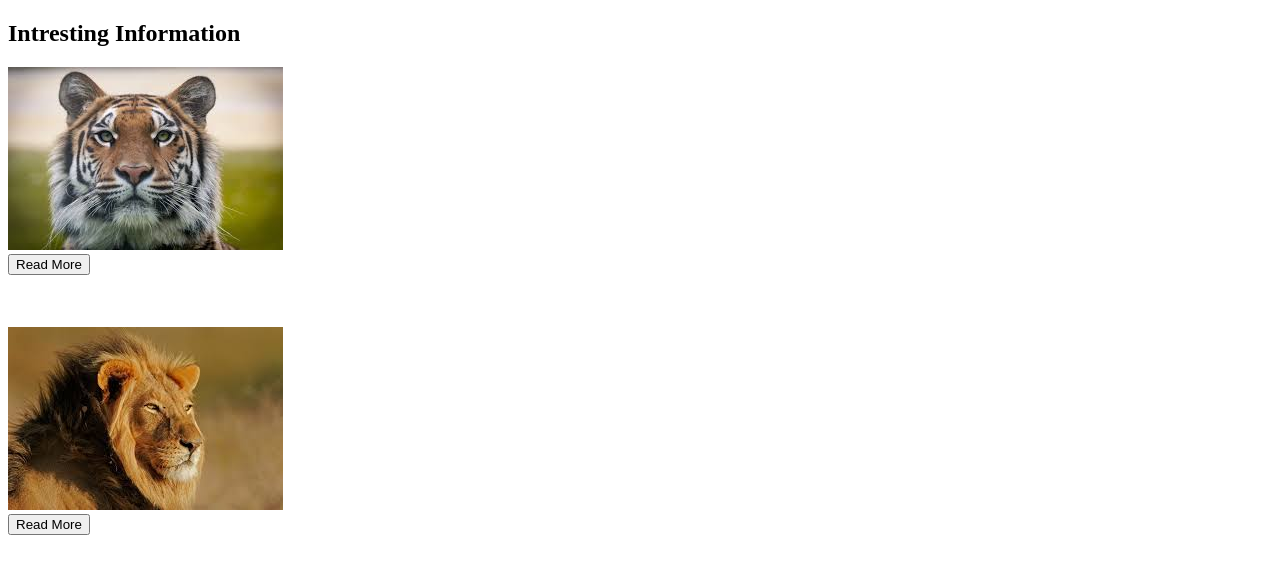
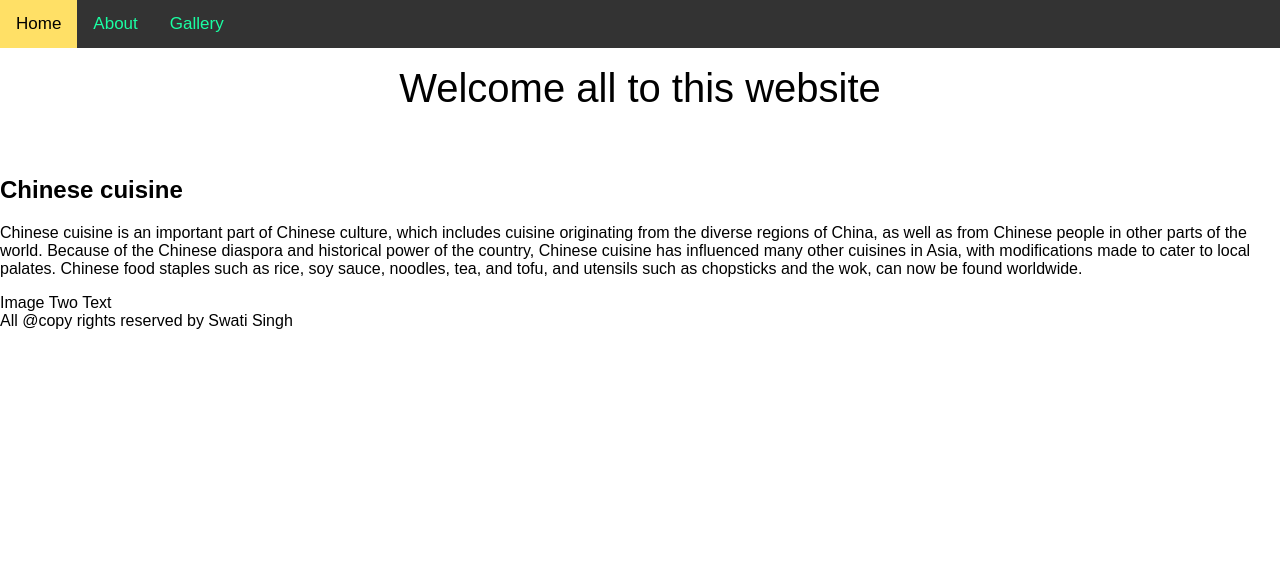
Before and after one commit to Nicolas54398/Projects, a plain HTML site: page index.html in a window 1280 px wide. Drawn offline with Linux system fonts and the light colour scheme.

Commit message:
Add files via upload

```diff
--- a/index.html
+++ b/index.html
@@ -1,20 +1,68 @@
-<!DOCTYPE HTML>
+<!DOCTYPE html>
 <html>
-    <head>
-        <title>Landing Page</title>
-    </head>
-    <body>
-<h2>Intresting Information</h2>
-<img src="tiger.jpeg" alt="tigerimg">
-<br>
-<button onclick="tiger()" >Read More</button>
-<p id="tiger-info"></p>
-<br>
-<br>
-<img src="lion.jpeg" alt="lionimg">
-<br>
-<button onclick="lion()">Read More</button>
-<p id="lion-info"></p>
-<script src="script.js"></script>
-    </body>
+
+<head>
+    <title>Navbar</title>
+    <style>
+        body {
+            margin: 0;
+            font-family: Arial, Helvetica, sans-serif;
+        }
+
+        .topnav {
+            overflow: hidden;
+            background-color: #333;
+        }
+
+        .topnav a {
+            float: left;
+            color: #1affa3;
+            text-align: center;
+            padding: 14px 16px;
+            text-decoration: none;
+            font-size: 17px;
+        }
+
+        .topnav a:hover {
+            background-color: #ddd;
+            color: black;
+        }
+
+        .topnav a.active {
+            background-color: #ffe066;
+            color: black;
+        }
+    </style>
+</head>
+
+<body>
+    <div class="topnav">
+        <a class="active" href="#home">Home</a>
+        <a href="#about">About</a>
+        <a href="#contact">Gallery</a>
+    </div><br>
+    <span class="border trans" style="font-size:40px;">
+        <center>Welcome all to this website</center>
+    </span><br>
+
+    <section>
+        <h2>Chinese cuisine</h2>
+        <p>Chinese cuisine is an important part of Chinese culture, which includes cuisine originating from the diverse
+            regions of China, as well as from Chinese people in other parts of the world. Because of the Chinese
+            diaspora and historical power of the country, Chinese cuisine has influenced many other cuisines in Asia,
+            with modifications made to cater to local palates. Chinese food staples such as rice, soy sauce, noodles,
+            tea, and tofu, and utensils such as chopsticks and the wok, can now be found worldwide.</p>
+    </section>
+
+    <div class="pimg3">
+        <div class="ptext">
+            <span class="border trans">Image Two Text</span>
+        </div>
+    </div>
+
+    <section class="section section-dark">
+        <span>All @copy rights reserved by Swati Singh</span>
+    </section>
+</body>
+
 </html>
```
